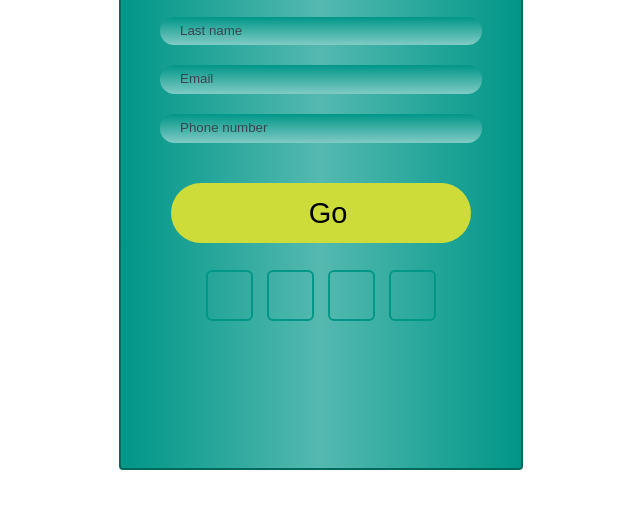
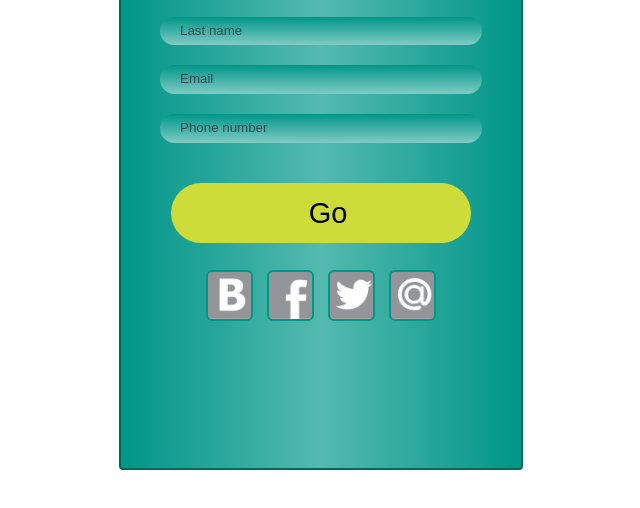
Before and after one commit to Boroda1990/Simple-form, a plain HTML site: page index.html in a window 1280 px wide. Shown: the part 262-770 px from the top of the page, without its empty margins (319-959 px from the left). Drawn offline with Linux system fonts and the light colour scheme; the site is published under a folder, as on GitHub Pages, so addresses that start at the root find nothing.

Commit message:
Update styles.css

```diff
--- a/styles.css
+++ b/styles.css
@@ -96,7 +96,7 @@ input.submit {
   height: 47px;
   border: 2px solid rgba(0, 150, 136, 1);
   border-radius: 6px;
-  background: url(/imgs/sprite1.jpg);
+  background: url(imgs/sprite1.jpg);
   background-size: 16.4em;
   background-repeat: no-repeat;
   transition: .1s
@@ -123,7 +123,7 @@ input.submit {
 }
 
 .example.logo-3:hover {
-  background-position: -141px -5px
+  background-position: -141px -4px
 }
 
 .example.logo-4 {
```
